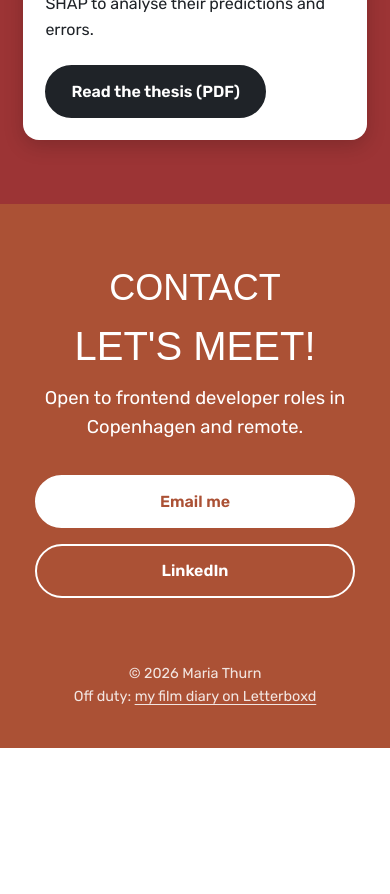
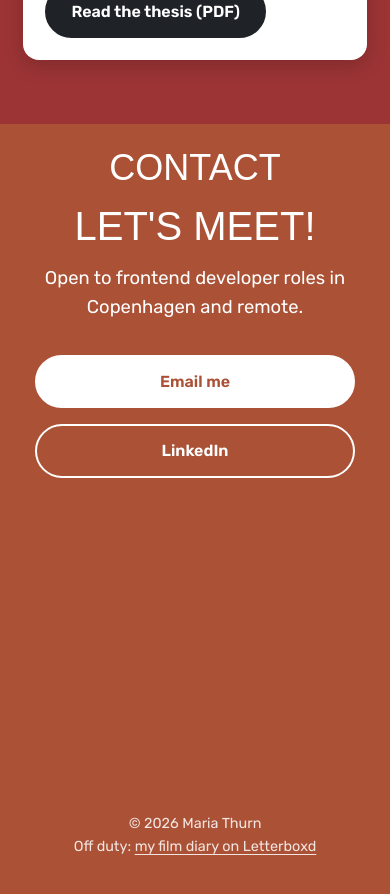
Before and after one commit to mariathurn/portfolio-website, a React (Vite) app: page / in a window 390 px wide. Shown: the part 4840-5734 px from the top of the page. Before the commit the page ends 5588 px from the top, so only its background shows below. Built offline with nearby package versions, Linux system fonts and the light colour scheme; a web font is replaced by a local one.

Commit message:
Tighten section top spacing and let contact fill the screen
Co-Authored-By: Claude Opus 5.5 <noreply@anthropic.com>

```diff
--- a/src/styles/Contact.css
+++ b/src/styles/Contact.css
@@ -5,6 +5,8 @@
     text-align: center;
     background-color: var(--color-rust);
     color: var(--color-white);
+    /* Fill the whole screen below the navbar, since it is the last section */
+    min-height: calc(100vh - var(--navbar-height));
     padding-bottom: 40px;
 }
 
@@ -37,7 +39,8 @@
 }
 
 .contact-footer {
-    margin-top: 96px;
+    margin-top: auto;
+    padding-top: 64px;
     font-size: 0.9rem;
     opacity: 0.85;
 }
@@ -59,6 +62,6 @@
     }
 
     .contact-footer {
-        margin-top: 64px;
+        padding-top: 48px;
     }
 }
--- a/src/styles/global.css
+++ b/src/styles/global.css
@@ -41,7 +41,7 @@ main {
 }
 
 section {
-  padding: 96px 5%;
+  padding: 32px 5% 96px;
 }
 
 a {
@@ -65,7 +65,7 @@ button:focus-visible {
   line-height: 1.1;
   text-transform: uppercase;
   color: var(--color-white);
-  margin-bottom: 40px;
+  margin-bottom: 32px;
 }
 
 
@@ -158,7 +158,7 @@ button:focus-visible {
 
 @media (max-width: 750px) {
   section {
-    padding: 64px 6%;
+    padding: 24px 6% 64px;
   }
 
   .section-title {
```
